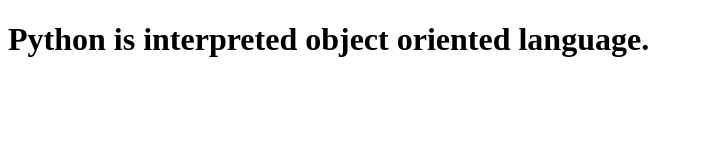
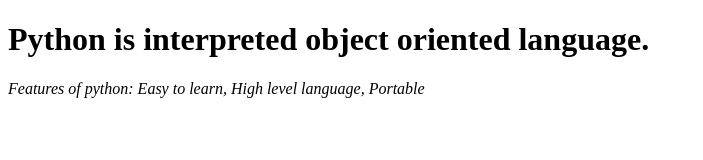
Before and after one commit to VaishnaviKhopade01/greeting, a plain HTML site: page index.html in a window 1280 px wide. Shown: the whole page, without its empty margins (0-703 px from the left). Drawn offline with Linux system fonts and the light colour scheme.

Commit message:
features added

```diff
--- a/index.html
+++ b/index.html
@@ -7,5 +7,6 @@
 </head>
 <body>
     <h1>Python is interpreted object oriented language.</h1>
+    <i>Features of python: Easy to learn, High level language, Portable</i>
 </body>
 </html>
```
